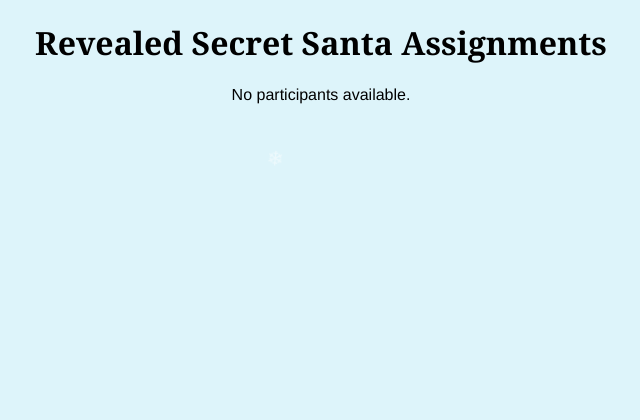
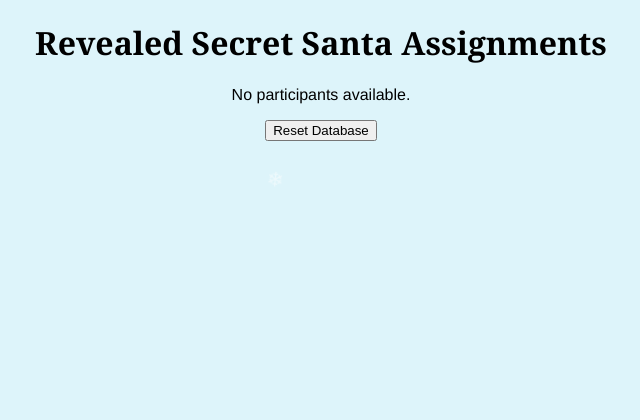
Before and after one commit to anpaulan/xmas_hack, a Flask app: page /reveal2 in a window 1280 px wide. Shown: the top 420 px of the page, without its empty margins (319-959 px from the left). Before the commit the page ends 165 px from the top, so only its background shows below. Run offline with Flask 3, Linux system fonts and the light colour scheme.

Commit message:
added reset button on reveal2 page to resete database

```diff
--- a/xmas_hack/app.py
+++ b/xmas_hack/app.py
@@ -83,5 +83,15 @@ def reveal2():
     all_participants = ParticipantModel.query.all()
     return render_template('reveal2.html', participants = all_participants)
 
+@app.route('/reset_database', methods=['POST'])
+def reset_database():
+    # Code to reset your database (you'll need to implement this based on your database setup)
+    # For example, if you're using SQLAlchemy:
+    db.drop_all()
+    db.create_all()
+
+    # Redirect back to the 'reveal' page after resetting the database
+    return redirect(url_for('reveal'))
+
 if __name__ == "__main__":
     app.run(debug=True)
--- a/xmas_hack/templates/reveal2.html
+++ b/xmas_hack/templates/reveal2.html
@@ -20,5 +20,7 @@
 {% else %}
     <p>No participants available.</p>
 {% endif %}
-
+<form method="post" action="{{ url_for('reset_database') }}">
+    <input type="submit" value="Reset Database">
+</form>
 {% endblock %}
```
